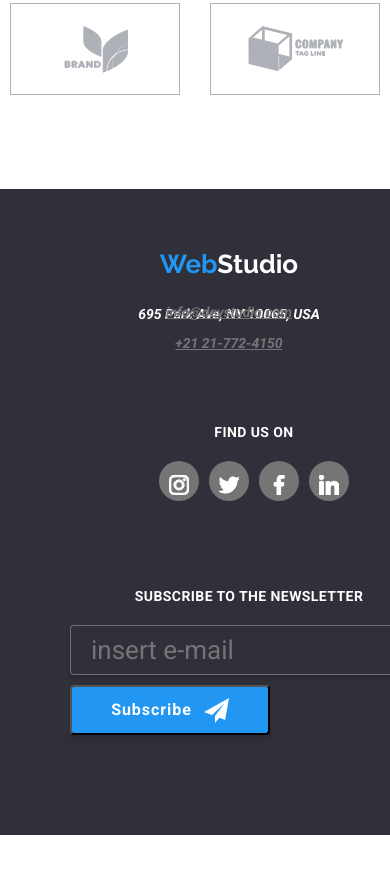
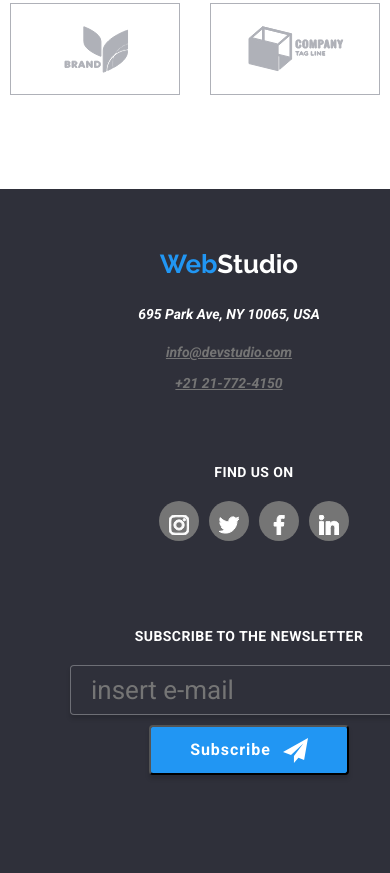
Before and after one commit to n0m3d90/goit-markup-hw-07, a plain HTML site: page index.html in a window 390 px wide. Shown: the part 6022-6895 px from the top of the page. Before the commit the page ends 6857 px from the top, so only its background shows below. Drawn offline with nearby package versions, Linux system fonts and the light colour scheme.

Commit message:
update3.2

```diff
--- a/css/styles.css
+++ b/css/styles.css
@@ -508,7 +508,7 @@ body{
   font-size: 14px;
   line-height: 1.14;
   padding-top: 28px;
-  margin-bottom: -30px;
+  margin-bottom: 10px;
 }
 
 .footer_p:hover,
@@ -1126,4 +1126,15 @@ body{
   margin: 0 15px;
 }
 
+/* footer section */
+.footer .container{
+  display: flex;
 }
+.footer_formx{
+        display: flex;
+        flex-direction: column;
+        align-items: center;
+
+}
+
+}
```
